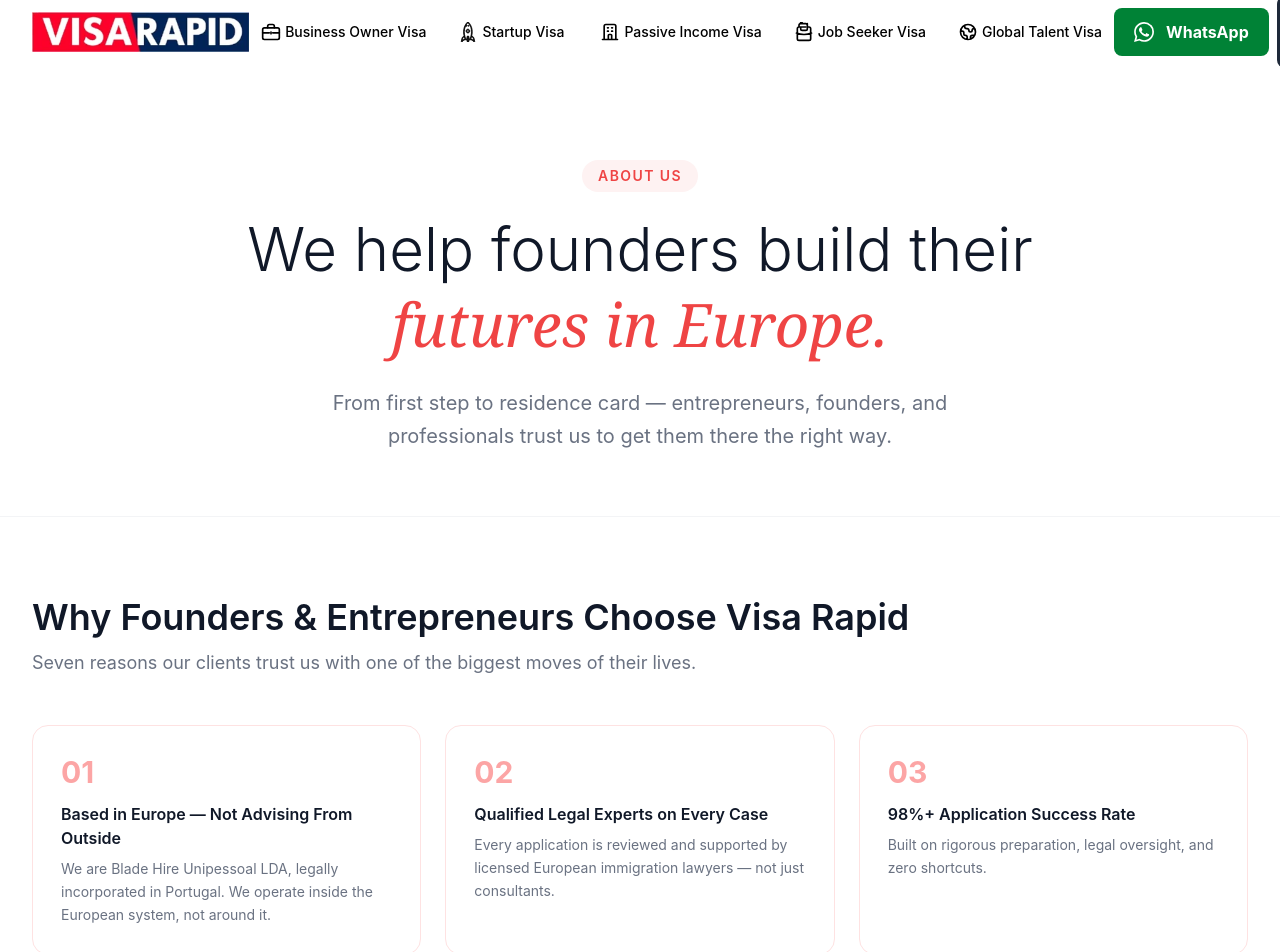
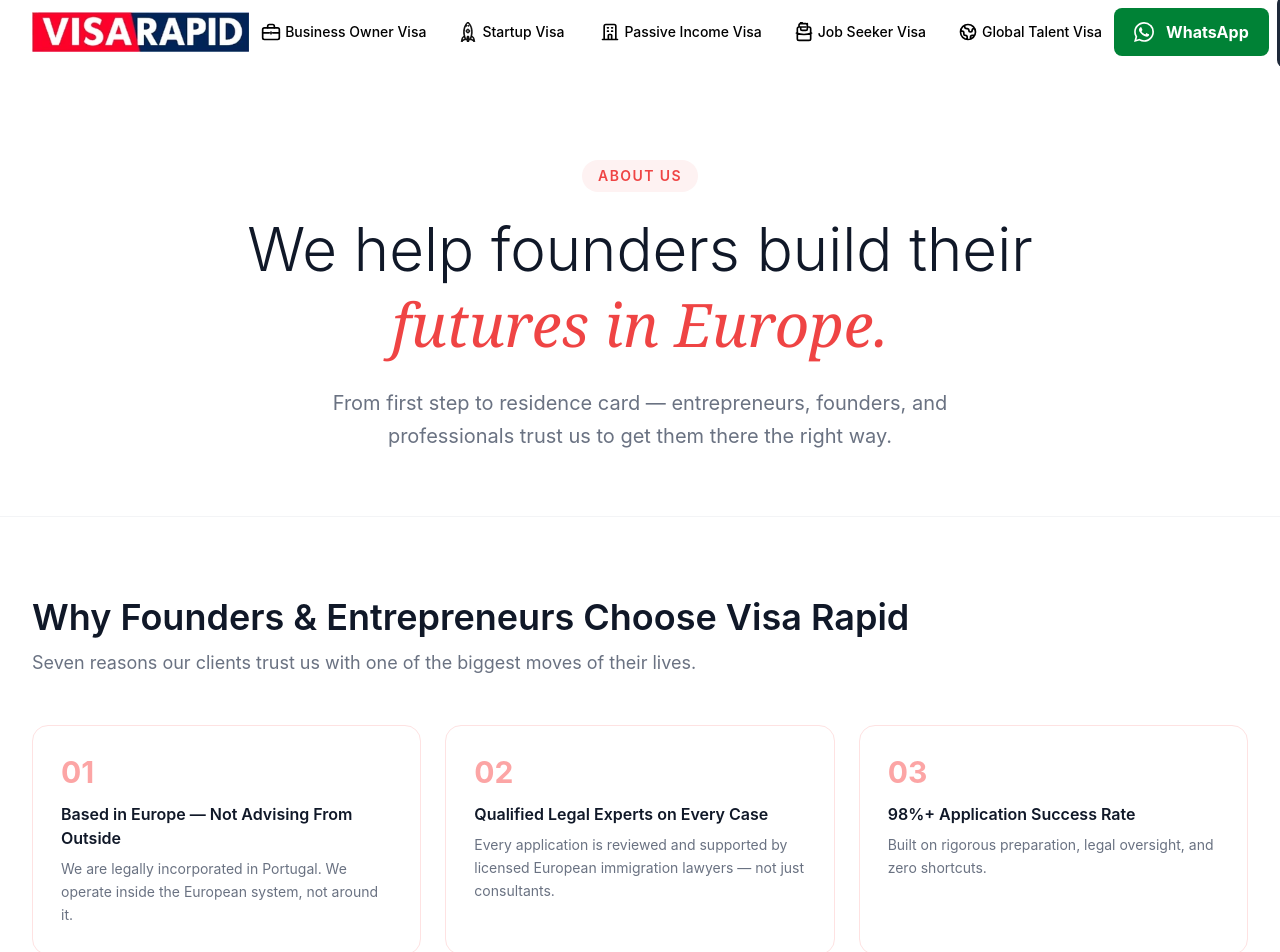
Before and after one commit to badalnsit/visa-rapid, a Next.js app in the folder visa-rapid/: page /about in a window 1280 px wide. Shown: the top 952 px of the page. Built offline with nearby package versions, Linux system fonts and the light colour scheme.

Commit message:
Remove company legal name from About page copy
Drop the "Blade Hire Unipessoal LDA" entity name from the "Based in
Europe" reason card, keeping the incorporated-in-Portugal claim intact.

```diff
--- a/visa-rapid/src/components/AboutContent.tsx
+++ b/visa-rapid/src/components/AboutContent.tsx
@@ -6,7 +6,7 @@ const reasons = [
   {
     number: '01',
     title: 'Based in Europe — Not Advising From Outside',
-    desc: 'We are Blade Hire Unipessoal LDA, legally incorporated in Portugal. We operate inside the European system, not around it.',
+    desc: 'We are legally incorporated in Portugal. We operate inside the European system, not around it.',
   },
   {
     number: '02',
```
